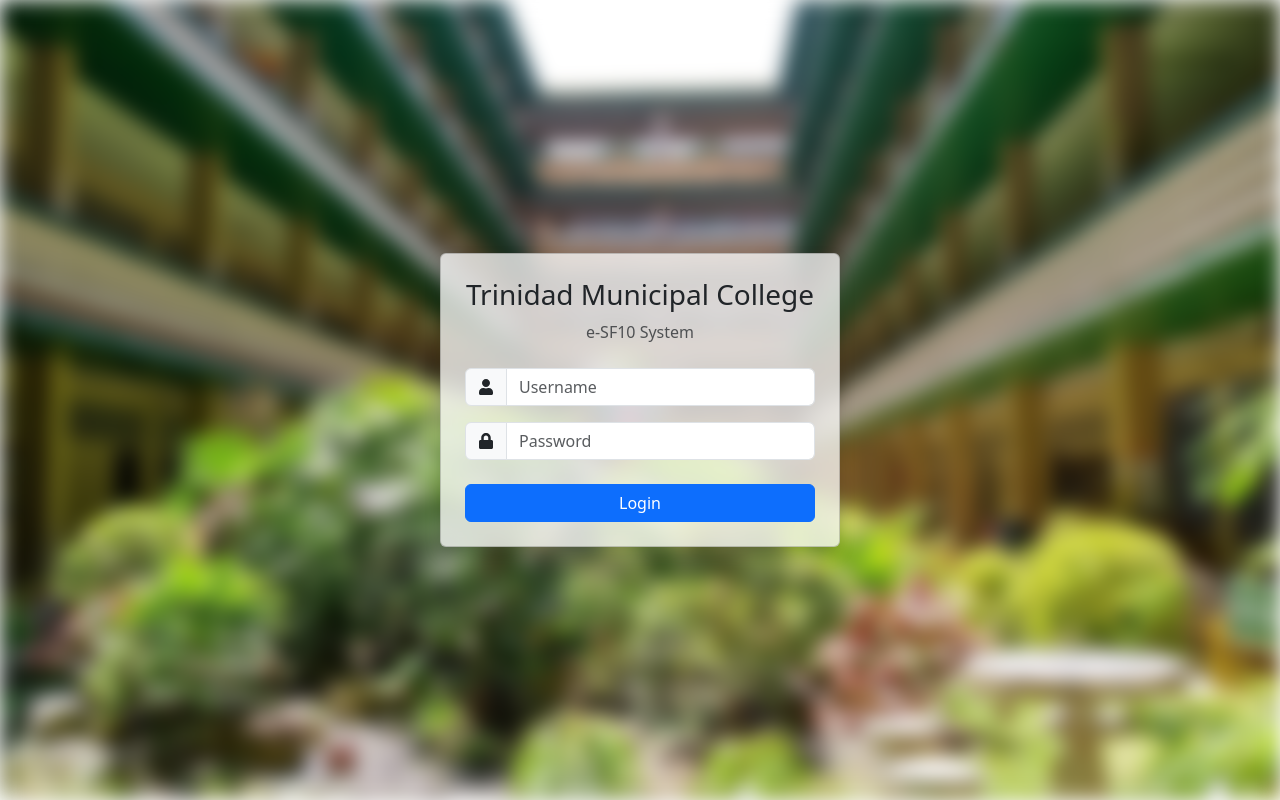
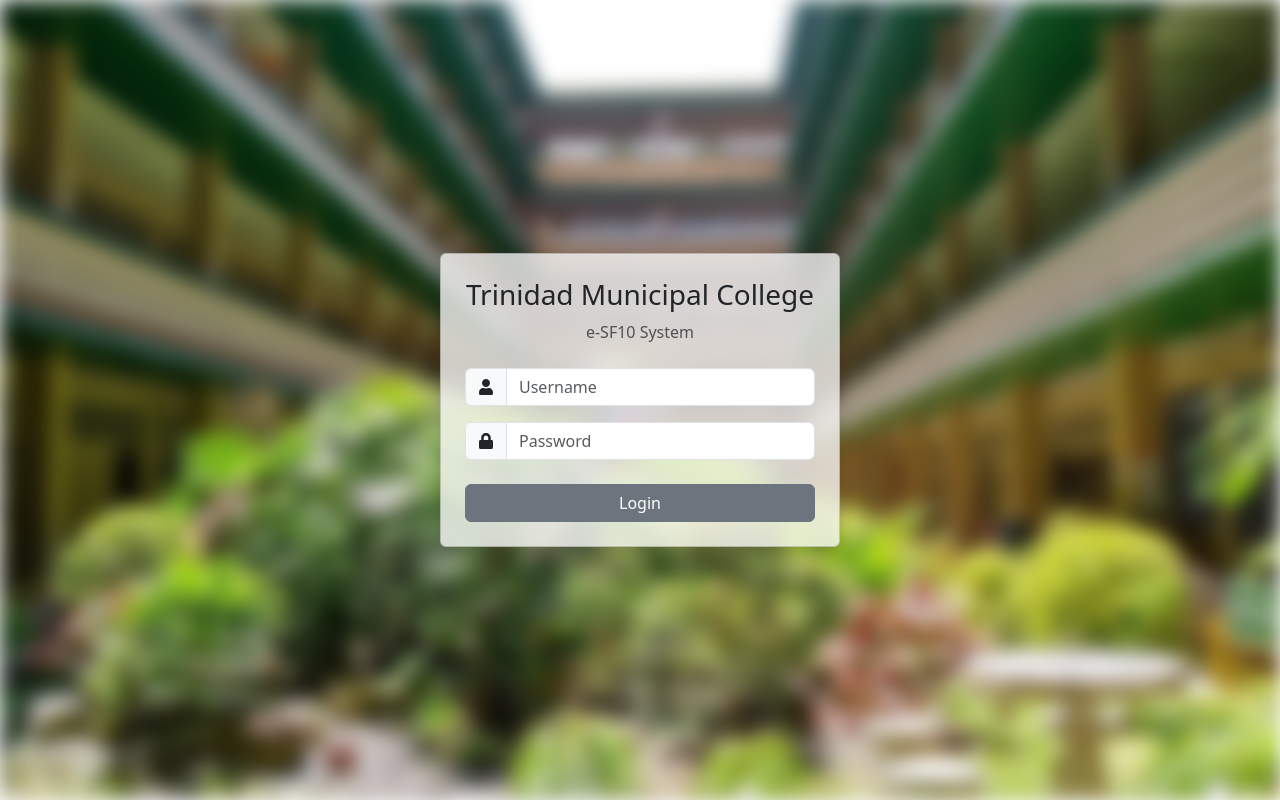
Before and after one commit to curib123/e-sf10, a React (Create React App) app in the folder frontend/: page /student_information in a window 1280 px wide. Built offline with nearby package versions, Linux system fonts and the light colour scheme.

Commit message:
minor changes

```diff
--- a/frontend/src/auth/login.js
+++ b/frontend/src/auth/login.js
@@ -73,7 +73,7 @@ const Login = ({ onLogin }) => {
             </div>
             <button
               type="submit"
-              className="btn btn-primary w-100"
+              className="btn btn-secondary w-100"
               disabled={loading}
             >
               {loading ? "Logging in..." : "Login"}
--- a/frontend/src/screens/student_information.js
+++ b/frontend/src/screens/student_information.js
@@ -177,8 +177,7 @@ const StudentInformation = () => {
             </button>
           </div>
 
-
-          <div className="overflow-auto rounded-lg shadow-md w-full">
+          <div className="overflow-auto m-6 rounded-lg shadow-md w-full">
             <table className="min-w-full bg-white text-sm text-left mx-auto">
               <thead className="bg-gray-200">
                 <tr>
```
